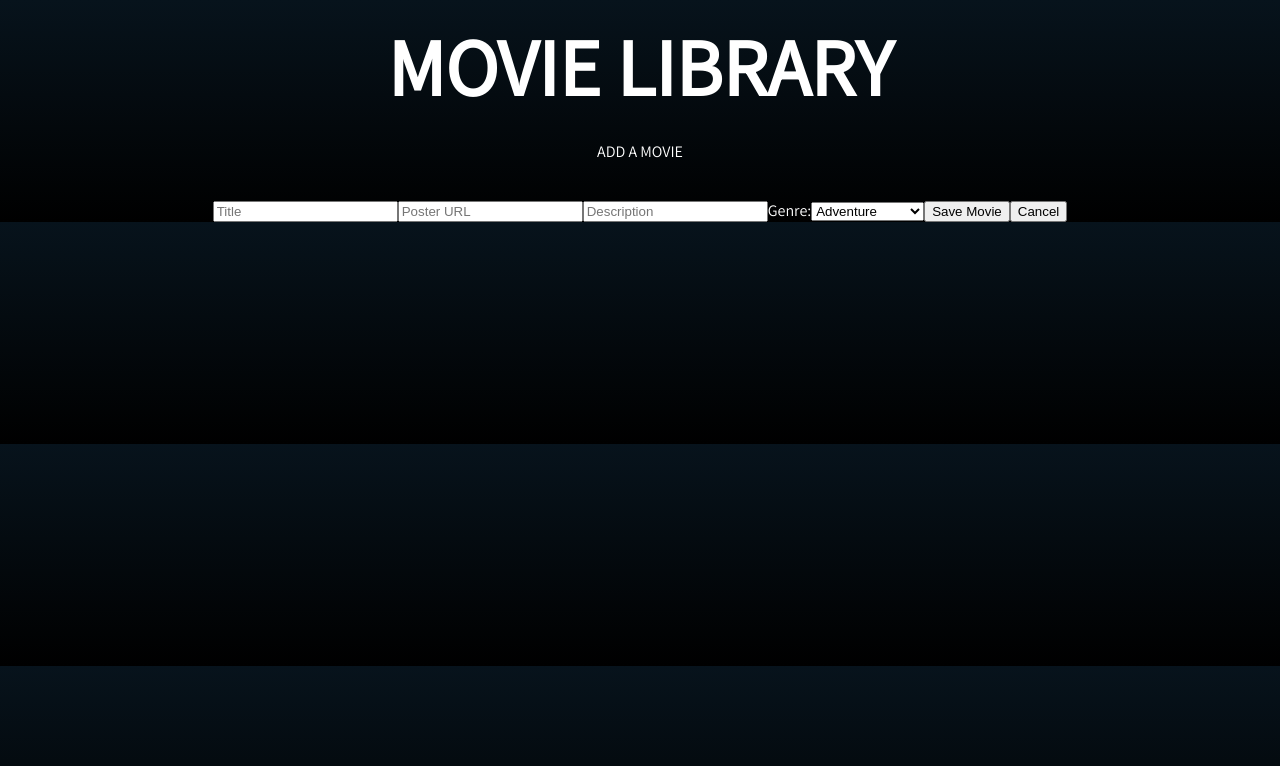
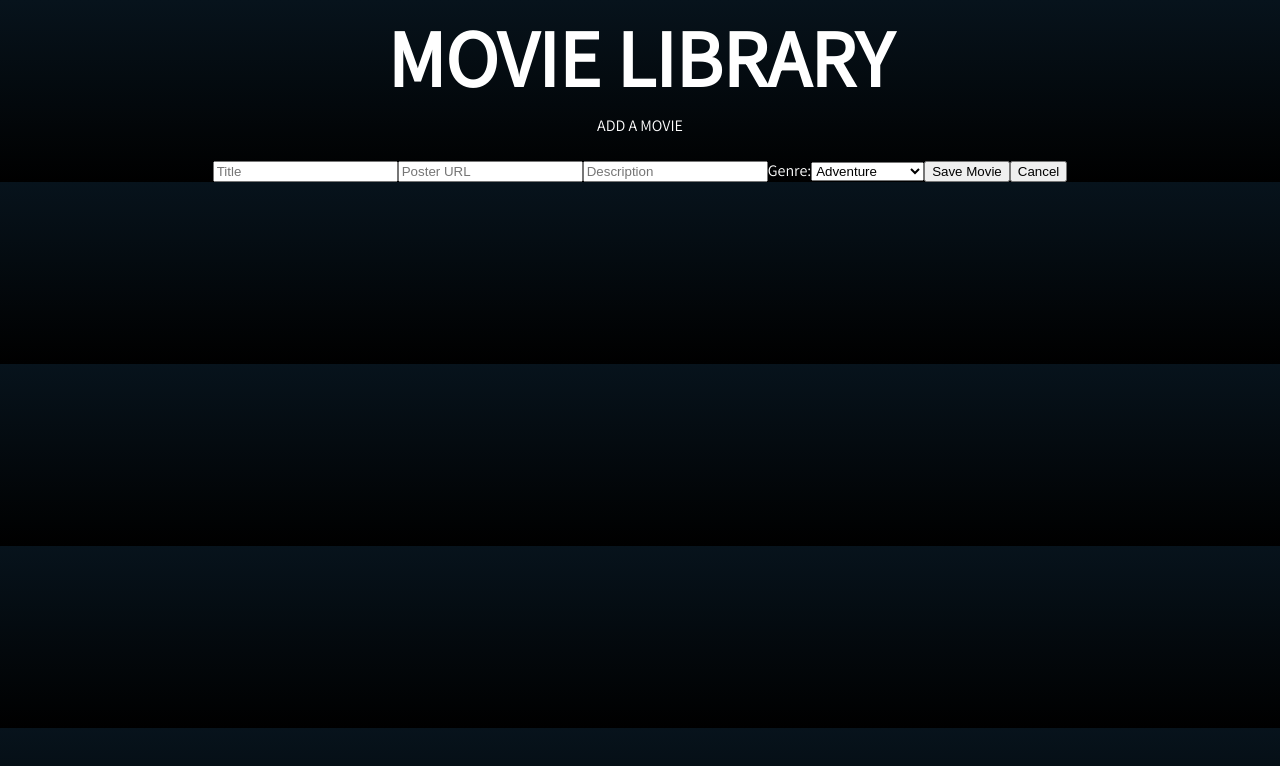
Before and after one commit to jordan-ashbacher/movie-sagas, a React (Create React App) app: page /#/add in a window 1280 px wide. Shown: the top 766 px of the page. Built offline with nearby package versions, Linux system fonts and the light colour scheme.

Commit message:
updates details and header view height

```diff
--- a/src/components/App/App.css
+++ b/src/components/App/App.css
@@ -43,5 +43,5 @@ header {
   flex-flow: column;
   justify-content: space-around;
   align-items: center;
-  height: 200px;
+  height: 20vh;
 }
--- a/src/components/MovieDetails/MovieDetails.css
+++ b/src/components/MovieDetails/MovieDetails.css
@@ -15,7 +15,7 @@ li {
     display: flex;
     flex-flow: column;
     align-items: center;
-    height: 100vh;
+    height: 80vh;
 }
 
 .cardDetailsContainer {
```
